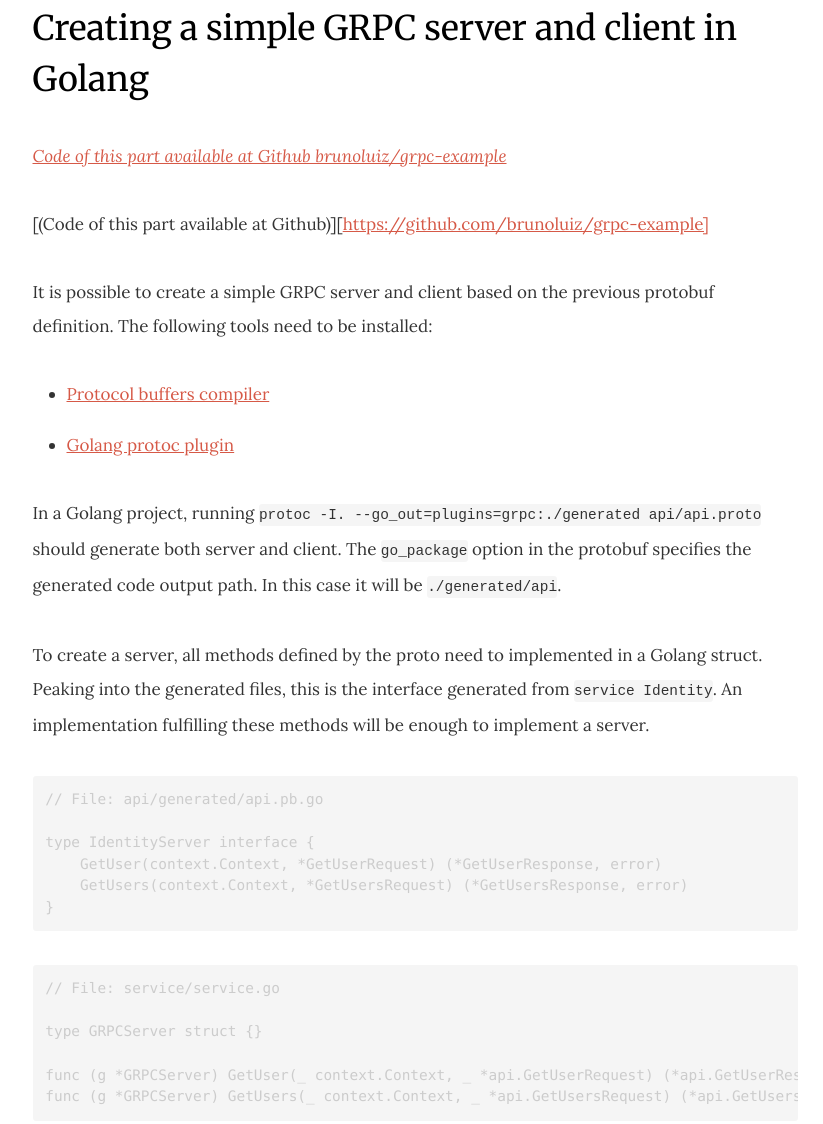
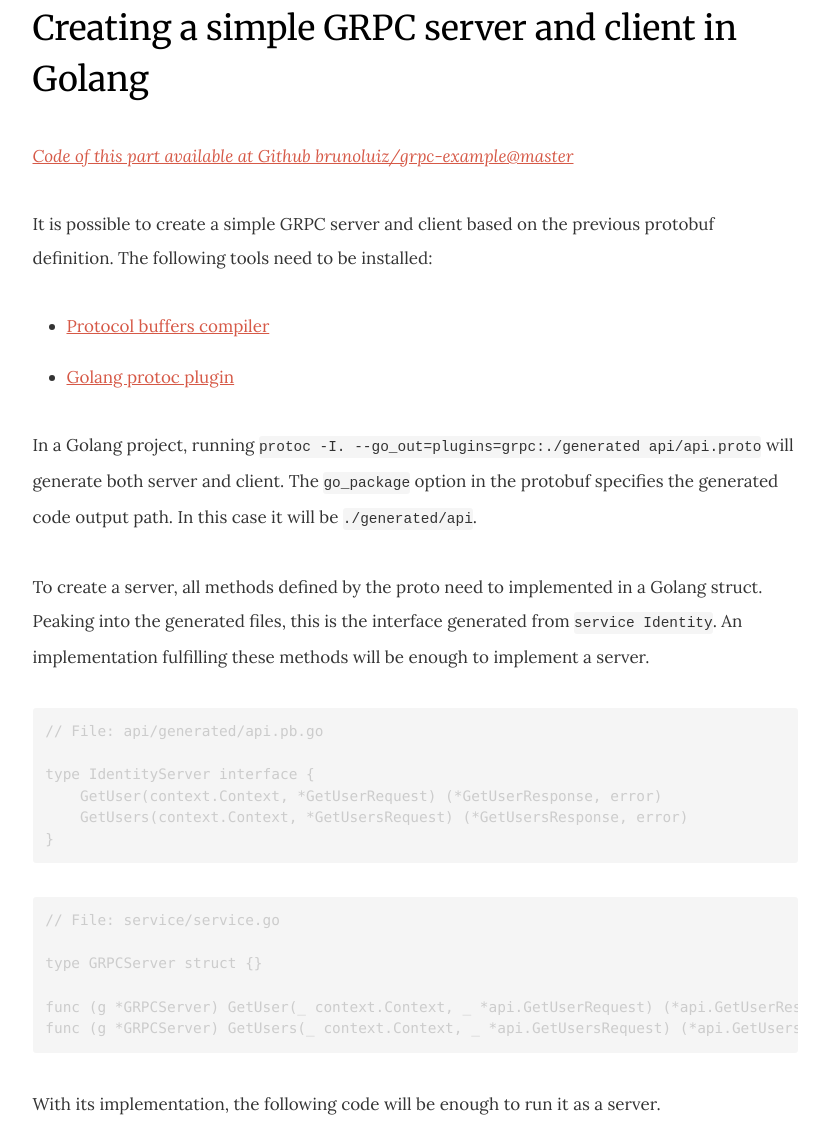
Before and after one commit to brunoluiz/brunoluiz.github.io, a Gatsby site: page /grpc-a-powerful-way-to-improve-golang-apis/ in a window 1280 px wide. Shown: the part 3479-4603 px from the top of the page, without its empty margins (225-1048 px from the left). Built offline with nearby package versions, Linux system fonts and the light colour scheme; Gatsby itself is replaced by a stand-in of ours; some packages are replaced by stand-ins of ours; code samples lack their colours.

Commit message:
update markdown

```diff
--- a/content/blog/grpc-a-powerful-way-to-improve-golang-apis/index.md
+++ b/content/blog/grpc-a-powerful-way-to-improve-golang-apis/index.md
@@ -74,16 +74,14 @@ In any protobuf file, each field has a number associated with it. These are uniq
 
 # Creating a simple GRPC server and client in Golang
 
-_[Code of this part available at Github brunoluiz/grpc-example](https://github.com/brunoluiz/grpc-example)_
-
-[(Code of this part available at Github)][https://github.com/brunoluiz/grpc-example]
+_[Code of this part available at Github brunoluiz/grpc-example@master](https://github.com/brunoluiz/grpc-example)_
 
 It is possible to create a simple GRPC server and client based on the previous protobuf definition. The following tools need to be installed:
 
 - [Protocol buffers compiler][1]
 - [Golang protoc plugin][2]
 
-In a Golang project, running `protoc -I. --go_out=plugins=grpc:./generated api/api.proto` should generate both server and client. The `go_package` option in the protobuf specifies the generated code output path. In this case it will be `./generated/api`.
+In a Golang project, running `protoc -I. --go_out=plugins=grpc:./generated api/api.proto` will generate both server and client. The `go_package` option in the protobuf specifies the generated code output path. In this case it will be `./generated/api`.
 
 To create a server, all methods defined by the proto need to implemented in a Golang struct. Peaking into the generated files, this is the interface generated from `service Identity`. An implementation fulfilling these methods will be enough to implement a server.
 
@@ -167,7 +165,7 @@ Most common interceptors, such as authorisation, validation, monitoring can be f
 
 # GRPC and REST together: What is this, a crossover episode?
 
-_[Code of this part available at Github brunoluiz/grpc-example](https://github.com/brunoluiz/grpc-example/pull/1)_
+_[Code of this part available at Github brunoluiz/grpc-example@with-gateway](https://github.com/brunoluiz/grpc-example/pull/1)_
 
 As previously mentioned, REST simplicity and low learning curve are some of its selling points. It allows quick testing, without the need to set-up a client binary -- who never did a quick `curl` to check some API? Besides, it is easier for non-developers to play with it. As it is web services _lingua franca,_ it might be required for third-party or front-end integrations as well.
 
```
